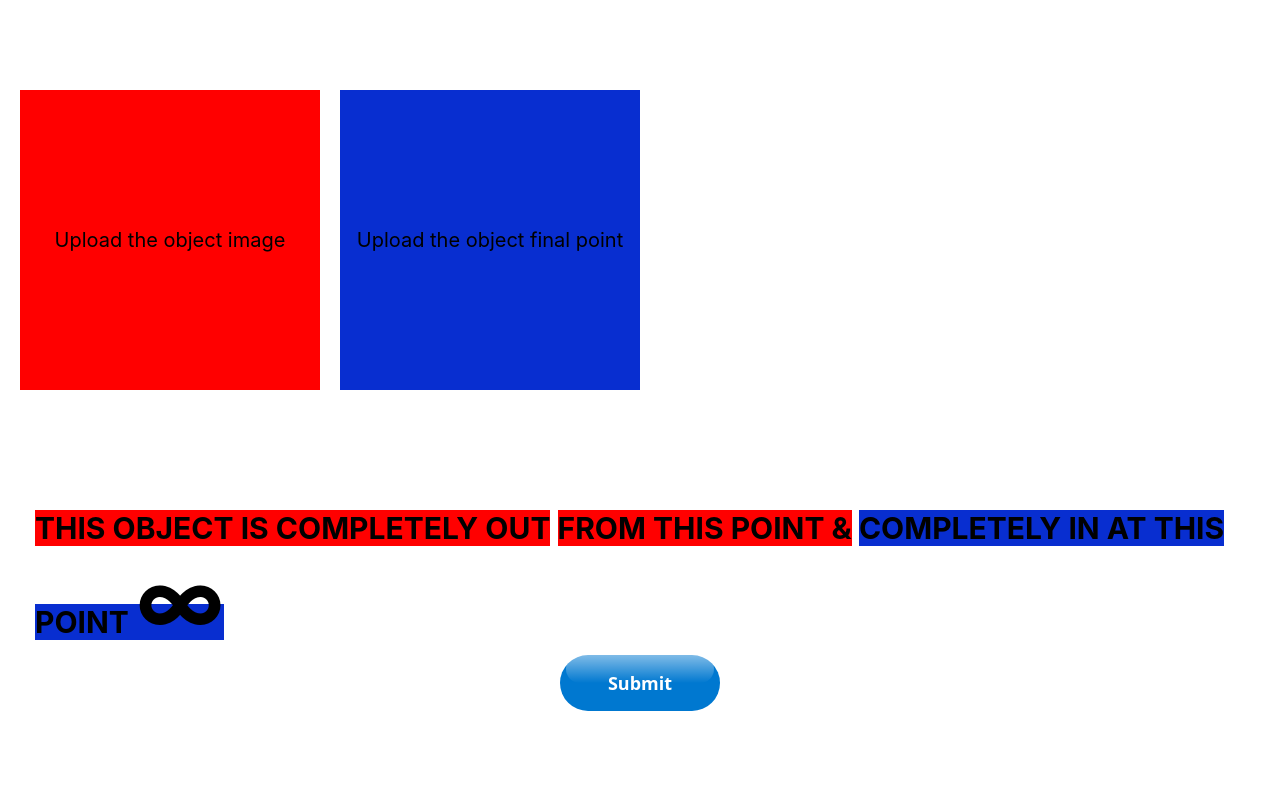
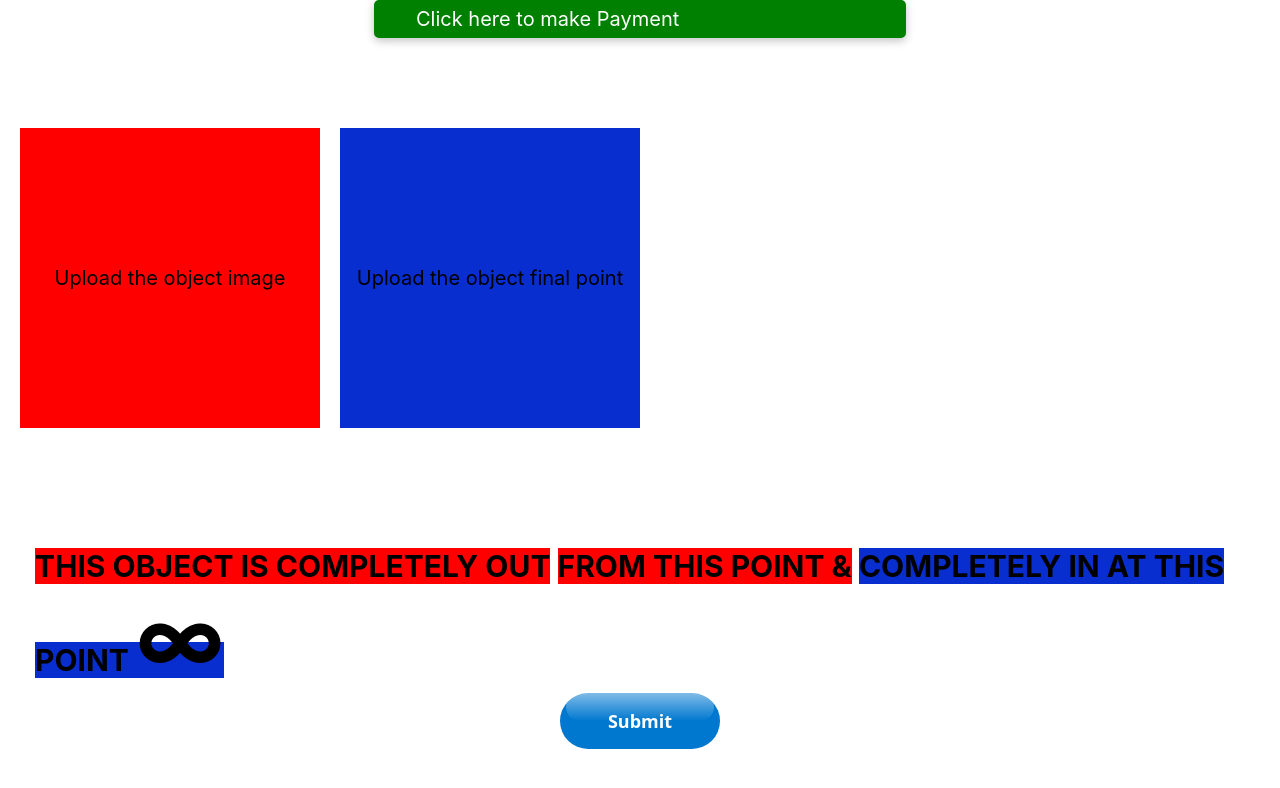
Before and after one commit to Akul-sada/objectinvisible, a React (Create React App) app: page / in a window 1280 px wide. Shown: the top 788 px of the page. Built offline with nearby package versions, Linux system fonts and the light colour scheme; the HTML template or start-up script is replaced by a standard one.

Commit message:
add payment image payment modal payment button

```diff
--- a/package.json
+++ b/package.json
@@ -6,6 +6,7 @@
     "cra-template": "1.2.0",
     "react": "^19.0.0",
     "react-dom": "^19.0.0",
+    "react-modal": "^3.16.3",
     "react-scripts": "5.0.1"
   },
   "scripts": {
--- a/src/App.css
+++ b/src/App.css
@@ -33,6 +33,7 @@
   min-width: 18rem; /* Ensure each box maintains its size */
   flex-shrink: 0;   /* Prevent boxes from shrinking below min-width */
 }
+
 .upload-text{
   font-size: 2rem;
 }
@@ -91,9 +92,11 @@
 
 
   /* Optional: Set a fixed width for the .statement to ensure scrolling works properly */
+
   .statement h2 {
     display: inline-block; /* Allow the h2 to be scrolled */
   }
+
   .margin-bottom-2{
     margin-bottom: 2rem;
   }
--- a/src/App.js
+++ b/src/App.js
@@ -2,6 +2,8 @@ import React, { useState } from 'react';
 import './App.css';
 import ImageUploadBox from './ImageUploadBox';
 import './InputSubmitButton.css';
+import Modal from 'react-modal';
+
 
 function App() {
   const [images, setImages] = useState({
@@ -9,6 +11,18 @@ function App() {
     // initialPoint: null,
     finalPoint: null,
   });
+
+  // code to open and close modal
+  const [modalIsOpen, setIsOpen] = useState(false);
+
+  function openModal() {
+    setIsOpen(true);
+  }
+
+
+  function closeModal() {
+    setIsOpen(false);
+  }
 
   const handleImageUpload = (image, type) => {
     setImages((prevImages) => ({ ...prevImages, [type]: image }));
@@ -36,6 +50,24 @@ function App() {
 
   return (
     <div className="App">
+      <div className='top-green-btn'>
+            <button onClick={openModal} className='green-btn'>Click here to make Payment</button>
+
+      </div>
+    <Modal
+            isOpen={modalIsOpen}
+            onRequestClose={closeModal}
+            style={{ background: 'red' }}
+          >
+            <div className='payment-modal'>
+
+
+              <button className="close-payment btn" onClick={closeModal}>close</button>
+
+              <h2>GooglePayNUMBER👉 +91-9964281778</h2>
+              <img alt="GooglePayNUMBER👉+91-9964215560" style={{ maxWidth: '30%' }} src='./image.jpg' />
+            </div>
+          </Modal>
       <div className="upload-boxes-parent">
         <ImageUploadBox
           bgColor="red"
--- a/src/ImageUploadBoxInitial.js
+++ b/src/ImageUploadBoxInitial.js
@@ -11,8 +11,6 @@ const ImageUploadBox = ({ bgColor, borderColor, label }) => {
 
     const handleImageUpload = (event) => {
         const file = event.target.files[0];
-        console.log(file);
-
         // Image Validation
         if (file) {
             const validTypes = ["image/jpeg", "image/png", "image/gif"];
@@ -49,7 +47,6 @@ const ImageUploadBox = ({ bgColor, borderColor, label }) => {
                     {error && <div className='error-message'>{error}</div>}
                     {!image ? (<div className='upload-text'>{label}</div>) : (<img style={{ objectFit: 'cover', width: '100%', height: '100%' }} src={image} alt="uploaded-image" />)}
                 </div>
-
             </form>
         </>
     );
--- a/src/index.css
+++ b/src/index.css
@@ -20,3 +20,27 @@ code {
   font-family: source-code-pro, Menlo, Monaco, Consolas, 'Courier New',
     monospace;
 }
+/* Styling for payment button */
+.green-btn{
+  padding: 5px;
+  border-radius: 8px;
+  /* 8px = .8rem */
+  all: unset;
+  border: 2px solid green;
+  box-shadow: rgba(0, 0, 0, 0.24) 0px 3px 8px;
+  background: green;
+  color: white;
+  cursor: pointer;
+  border-radius: 5px ;
+  padding: 5px 4rem;
+  width: 35vw;
+  font-size: 2rem;
+}
+.payment-modal{
+  display:flex;
+  flex-direction: column;
+}
+
+.close-payment{
+  display: inline-block;
+}
```
Also changed, not shown: public/image.jpg (added), public/manifest.json, 1 other file (tests, documents, lock files or other folders).
